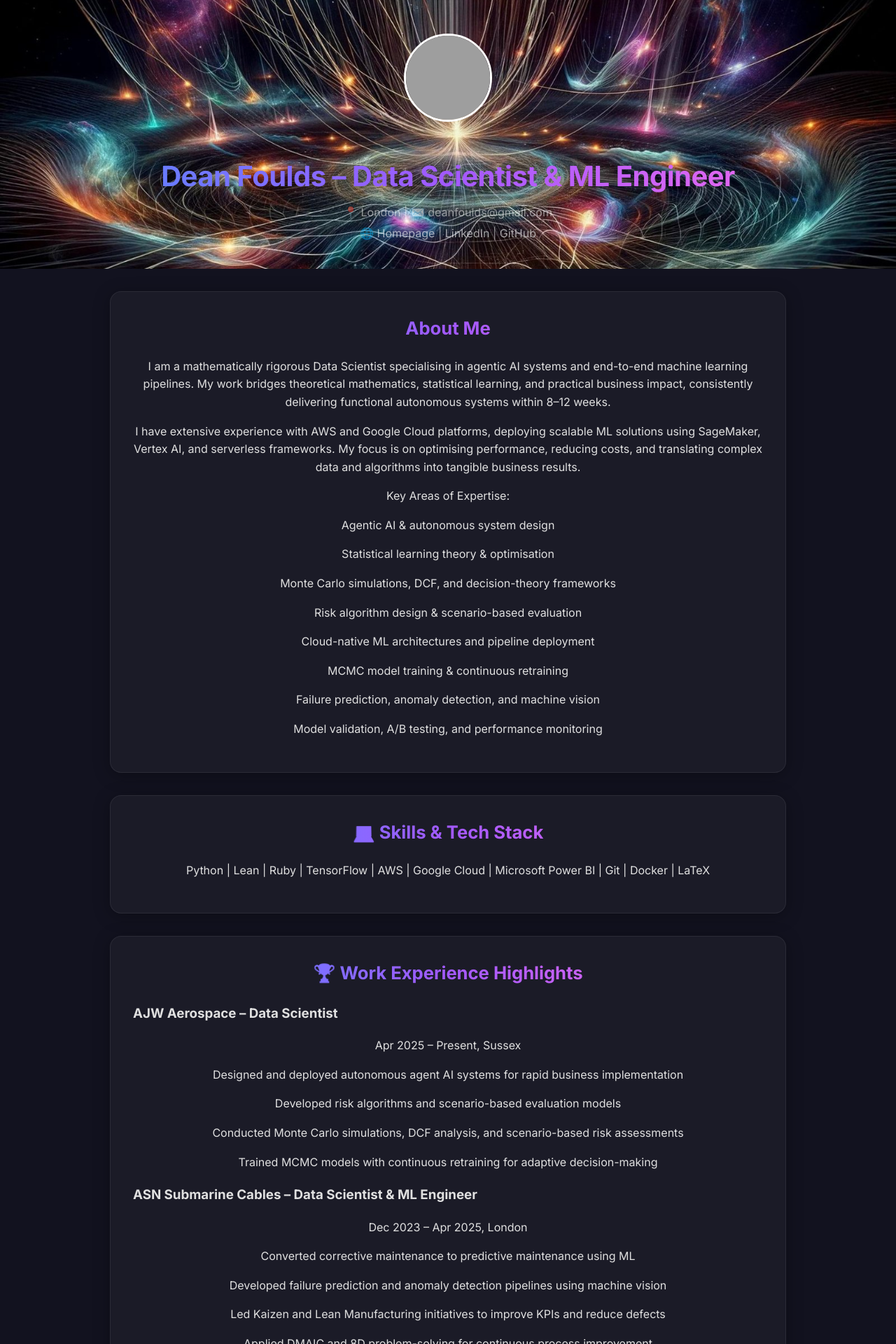
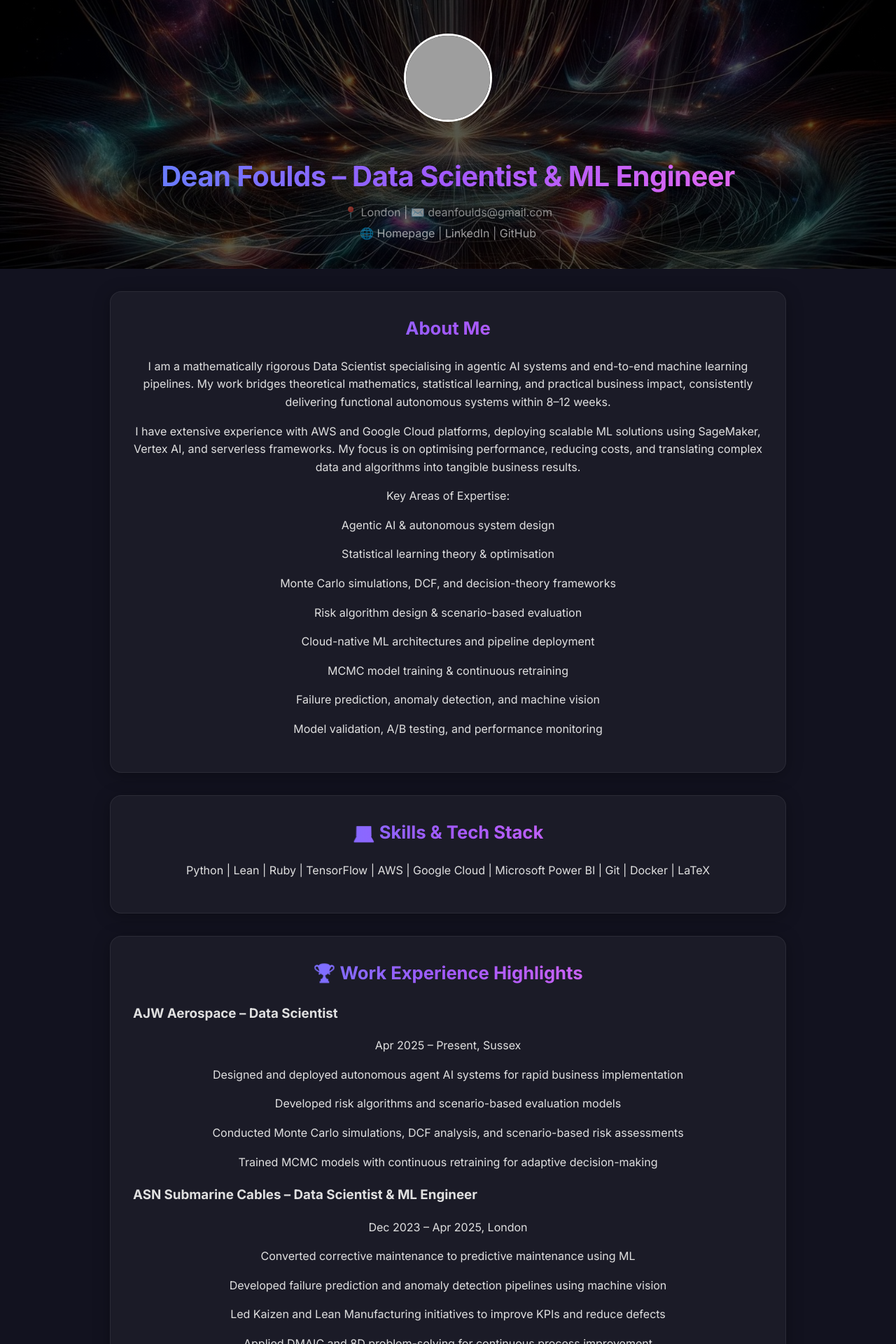
Before and after one commit to Dean-Foulds/Dean-Foulds, a Jekyll site: the page built from index.md, in a window 1280 px wide. Shown: the top 1920 px of the page at 70% size. Built offline with Jekyll 4.4.1, drawn with Linux system fonts in a browser that asks for light colours; grey boxes are pictures that could not be loaded.

Commit message:
Add dark overlay to header for text readability

```diff
--- a/assets/css/style.css
+++ b/assets/css/style.css
@@ -16,7 +16,7 @@ body {
 header {
   text-align: center;
   padding: 3rem 1rem 2rem 1rem;
-  background-image: url("/assets/images/header-bg.jpg");
+  background-image: linear-gradient(rgba(0,0,0,0.65), rgba(0,0,0,0.65)), url("/assets/images/header-bg.jpg");
   background-size: cover;
   background-position: center;
   position: relative;
```
